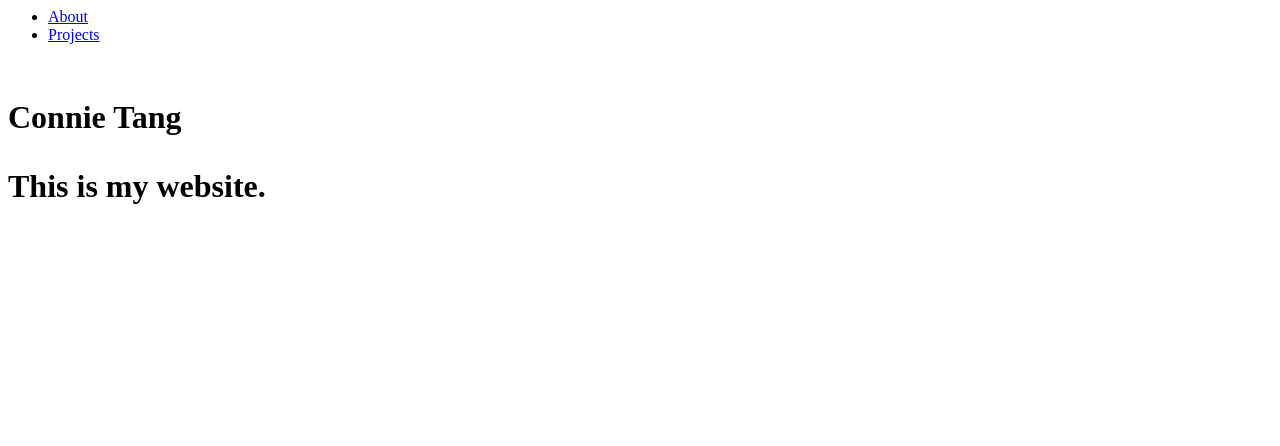
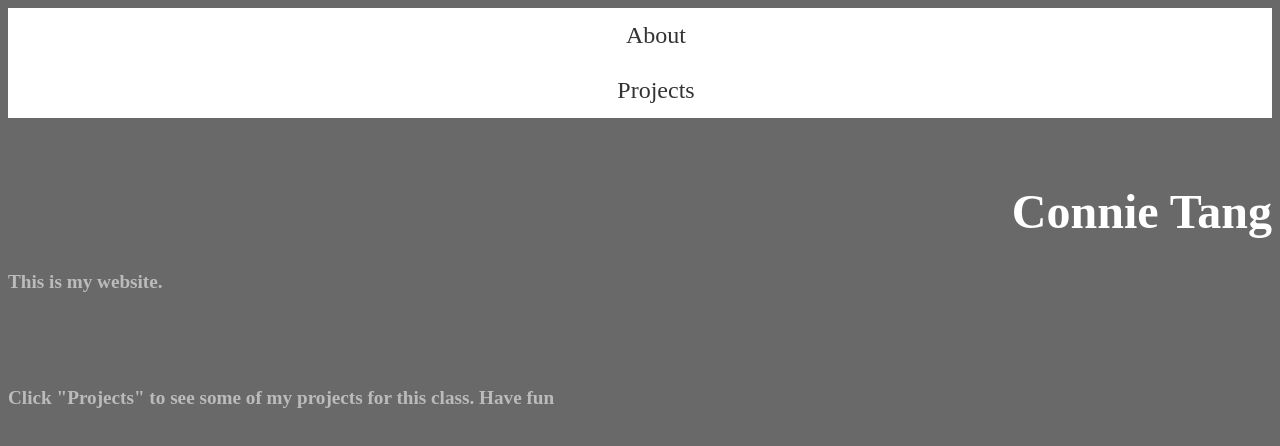
Before and after one commit to WVCS/portfolio-connietangwt, a plain HTML site: page index.html in a window 1280 px wide. Drawn offline with Linux system fonts and the light colour scheme.

Commit message:
Update index.html

```diff
--- a/index.html
+++ b/index.html
@@ -1,4 +1,6 @@
 <body>
+
+  <LINK href = "style.css" rel="stylesheet" type="text/css">
 
   <ul>
     <li><a href="index.html">About</a></li>
@@ -9,6 +11,7 @@
   <h1> Connie Tang <h1/>
     <p> This is my website. </p>
     <br>
+    <p> Click "Projects" to see some of my projects for this class. Have fun </p>
 
 </body>
 </html>
```
